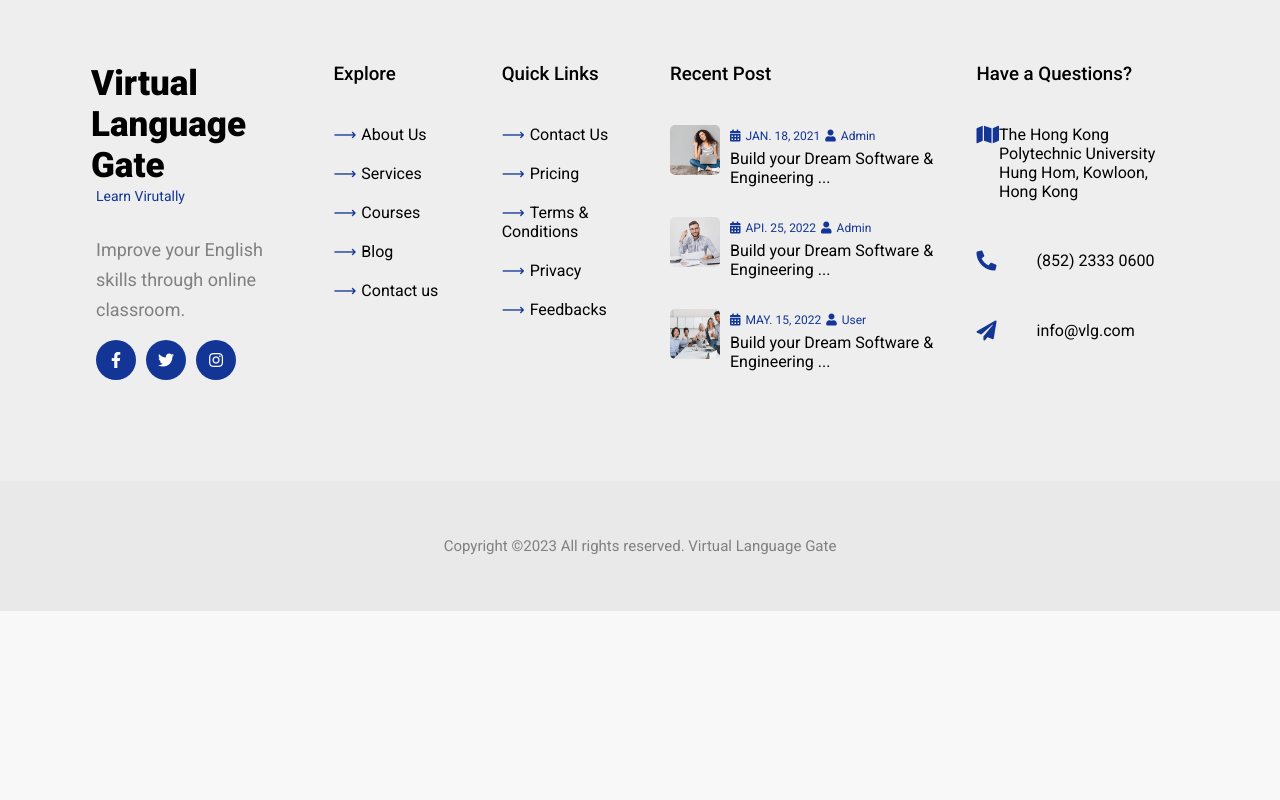
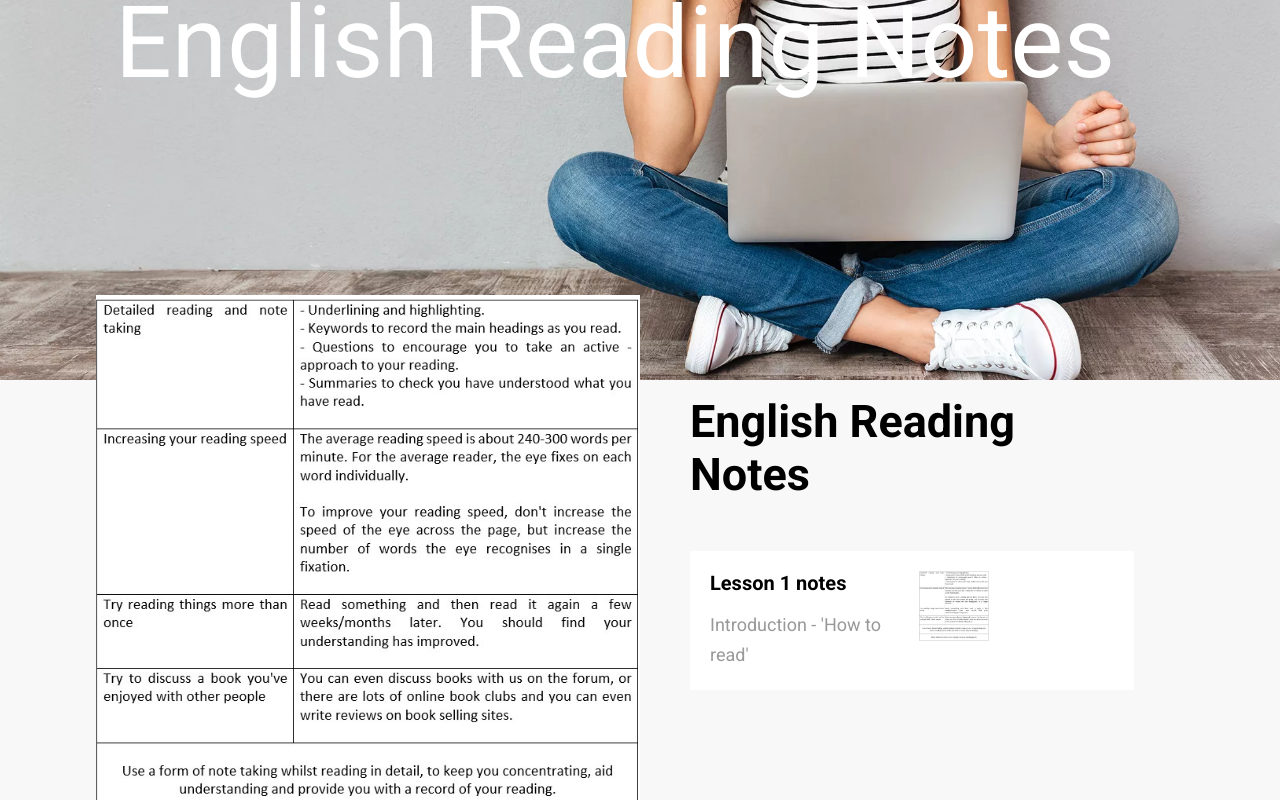
Before and after one commit to oscar12844/EcommerceWeb, a React (Create React App) app: page /reading in a window 1280 px wide. Shown: the part 420-1220 px from the top of the page. Before the commit the page ends 1031 px from the top, so only its background shows below. Built offline with nearby package versions, Linux system fonts and the light colour scheme.

Commit message:
updated reading notes

```diff
--- a/src/App.js
+++ b/src/App.js
@@ -9,6 +9,7 @@
 import Contact from "./components/contact/Contact";
 import Footer from "./components/common/footer/Footer";
 import Home from "./components/home/Home";
+import Reading from "./components/readingnotes/Reading";
 function App() {
   return (
     <>
@@ -22,6 +23,7 @@
           <Route exact path="/realtimepair" component={RealtimePair} />
           <Route exact path="/journal" component={Blog} />
           <Route exact path="/contact" component={Contact} />
+          <Route exact path="/reading" component={Reading} />
         </Switch>
         <Footer />
       </Router>
--- a/src/components/blog/BlogCard.jsx
+++ b/src/components/blog/BlogCard.jsx
@@ -1,36 +1,39 @@
-import React from "react"
-import { blog } from "../../dummydata"
+import React from "react";
+import { blog } from "../../dummydata";
+import { Link } from "react-router-dom";
 
 const BlogCard = () => {
   return (
     <>
       {blog.map((val) => (
-        <div className='items shadow'>
-          <div className='img'>
-            <img src={val.cover} alt='' />
+        <div className="items shadow">
+          <div className="img">
+            <img src={val.cover} alt="" />
           </div>
-          <div className='text'>
-            <div className='admin flexSB'>
+          <div className="text">
+            <div className="admin flexSB">
               <span>
-                <i className='fa fa-user'></i>
-                <label htmlFor=''>{val.type}</label>
+                <i className="fa fa-user"></i>
+                <label htmlFor="">{val.type}</label>
               </span>
               <span>
-                <i className='fa fa-calendar-alt'></i>
-                <label htmlFor=''>{val.date}</label>
+                <i className="fa fa-calendar-alt"></i>
+                <label htmlFor="">{val.date}</label>
               </span>
               <span>
-                <i className='fa fa-comments'></i>
-                <label htmlFor=''>{val.com}</label>
+                <i className="fa fa-comments"></i>
+                <label htmlFor="">{val.com}</label>
               </span>
             </div>
-            <h1>{val.title}</h1>
+            <h1>
+              <Link to="/reading">{val.title}</Link>
+            </h1>
             <p>{val.desc}</p>
           </div>
         </div>
       ))}
     </>
-  )
-}
+  );
+};
 
-export default BlogCard
+export default BlogCard;
--- a/src/components/common/header/Header.jsx
+++ b/src/components/common/header/Header.jsx
@@ -31,7 +31,7 @@
               <Link to="/realtimepair">Real-Time Pair</Link>
             </li>
             <li>
-              <Link to="/journal">Journal</Link>
+              <Link to="/journal">MyCourse</Link>
             </li>
             <li>
               <Link to="/contact">Contact</Link>
--- /dev/null
+++ b/src/components/readingnotes/Reading.jsx
@@ -0,0 +1,15 @@
+import React from "react";
+import "./readingnote.css";
+import Back from "../common/back/Back";
+import Readingnote from "./readingnote";
+
+const Reading = () => {
+  return (
+    <>
+      <Back title="English Reading Notes" />
+      <Readingnote />
+    </>
+  );
+};
+
+export default Reading;
--- /dev/null
+++ b/src/components/readingnotes/readingnote.css
@@ -0,0 +1,47 @@
+.readingnote1 {
+  height: auto;
+}
+.readingnote1 #heading {
+  text-align: left;
+  padding: 0;
+}
+.readingnote1 .left img {
+  width: 100%;
+  height: 100%;
+  object-fit: cover;
+}
+.readingnote1 .right {
+  padding: 80px 50px;
+}
+.readingnote1 .items {
+  margin-top: 50px;
+}
+.readingnote1 .item {
+  background-color: #fff;
+  margin-top: 30px;
+  padding: 20px;
+  transition: 0.5s;
+}
+.readingnote1 .img {
+  width: 200px;
+}
+.readingnote1 img {
+  width: 70px;
+  height: 70px;
+}
+.readingnote1 .item h2 {
+  font-size: 20px;
+  margin-bottom: 15px;
+}
+.readingnote1 .item p {
+  color: #999999;
+}
+.readingnote1 .item:hover {
+  background-color: #133696;
+  color: #fff;
+  cursor: pointer;
+  box-shadow: 0 5px 25px -2px rgb(0 0 0 / 6%);
+}
+.readingnote1 .item:hover p {
+  color: #fff;
+}
--- /dev/null
+++ b/src/components/readingnotes/readingnote.jsx
@@ -0,0 +1,38 @@
+import React from "react";
+import Heading from "../common/heading/Heading";
+import "./readingnote.css";
+import { readingnotes } from "../../dummydata";
+
+const Readingnote = () => {
+  return (
+    <>
+      <section className="readingnote1">
+        <div className="container flexSB">
+          <div className="left row">
+            <img src="./images/readingnote.jpg" alt="" />
+          </div>
+          <div className="right row">
+            <Heading title="English Reading Notes" />
+            <div className="items">
+              {readingnotes.map((val) => {
+                return (
+                  <div className="item flexSB">
+                    <div className="text">
+                      <h2>{val.name}</h2>
+                      <p>{val.desc}</p>
+                    </div>
+                    <div className="img">
+                      <img src={val.cover} alt="" />
+                    </div>
+                  </div>
+                );
+              })}
+            </div>
+          </div>
+        </div>
+      </section>
+    </>
+  );
+};
+
+export default Readingnote;
--- a/src/dummydata.js
+++ b/src/dummydata.js
@@ -243,11 +243,11 @@
 export const blog = [
   {
     id: 1,
-    type: "admin",
+    type: "Ava Patel",
     date: "JAN. 18, 2021",
     com: "3 COMMENTS ",
-    title: "Build your Dream Software & Engineering Career",
-    desc: "A small river named Duden flows by their place and supplies it with the necessary regelialia.",
+    title: "English Reading Course",
+    desc: "You have 1 lesson to be watched now. Please watch it as soon as possible!",
     cover: "../images/blog/b1.webp",
   },
   {
@@ -319,3 +319,12 @@
     cover: "./images/testo/kid3.jpg",
   },
 ];
+
+export const readingnotes = [
+  {
+    id: 1,
+    name: "Lesson 1 notes",
+    desc: "Introduction - 'How to read'",
+    cover: "./images/readingnote.jpg",
+  },
+];
```
Also changed, not shown: public/images/readingnote.jpg (added).
